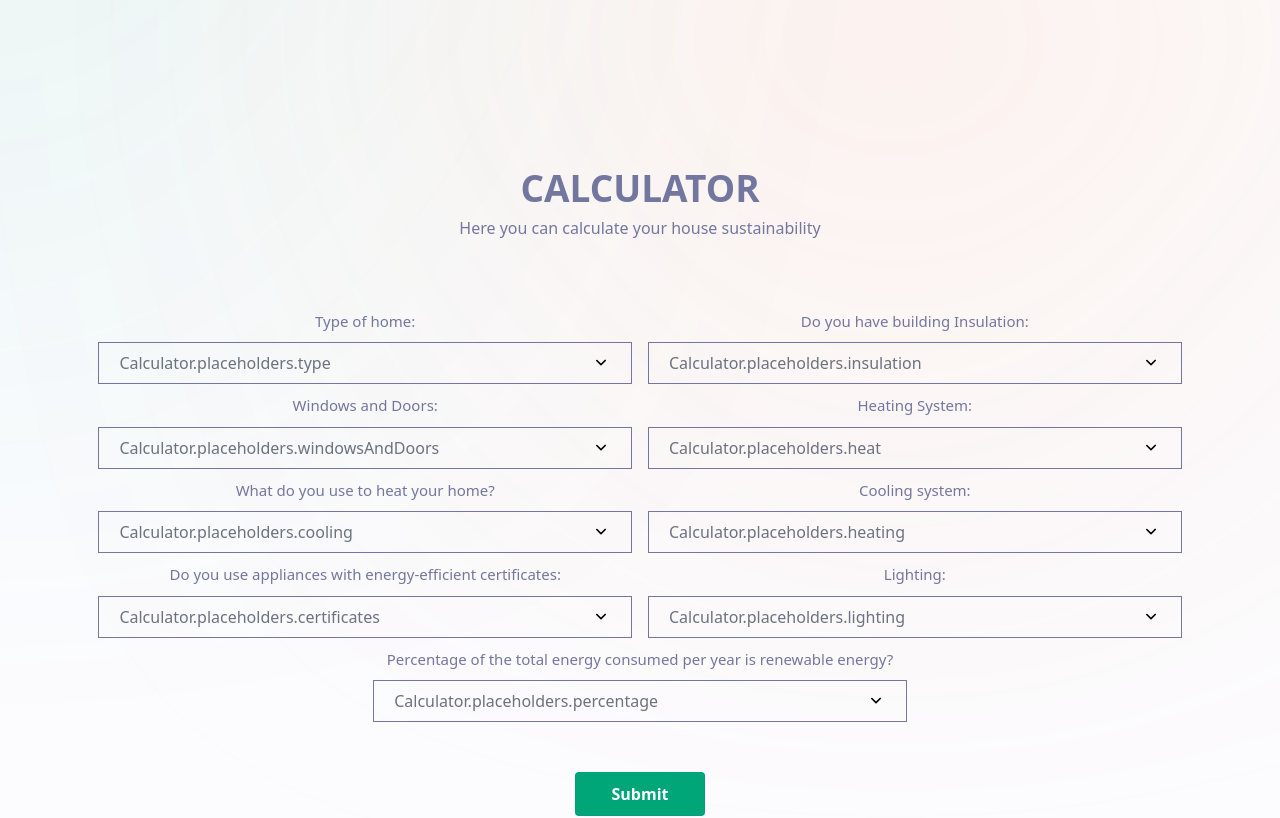
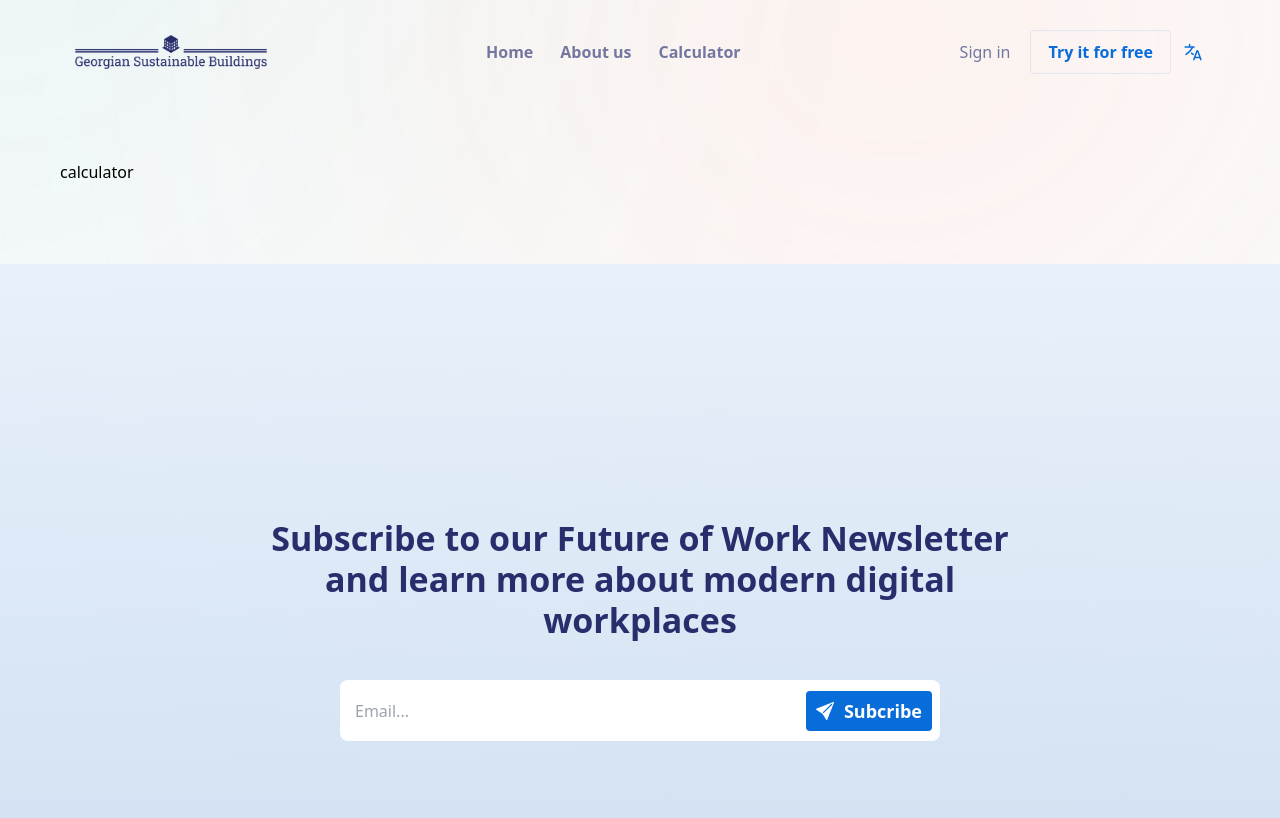
Before and after one commit to SabaKhubashvili/Georgian_Sustainable_Buildings, a Next.js app: page /en/calculator in a window 1280 px wide. Shown: the top 818 px of the page. Built offline with nearby package versions, Linux system fonts and the light colour scheme.

Commit message:
test: test N12

```diff
--- a/app/[locale]/calculator/page.tsx
+++ b/app/[locale]/calculator/page.tsx
@@ -4,24 +4,25 @@ import { Calculator } from "../components/Calculator/Calculator";
 import { useTranslations } from "next-intl";
 
 const Page = () => {
-  const calculatorT = useTranslations("Calculator");
-  const contentT = useTranslations("Calculator.content");
-  const errorT = useTranslations("Calculator.errors");
-  const placeholderT = useTranslations('Calculator.placeholders')
-  const keys = ['type','insulation','material','windowsAndDoors','heat','cooling','heating','certificates','lighting','percentage'] as const
-  const errorKeys = ['required']
+  // const calculatorT = useTranslations("Calculator");
+  // const contentT = useTranslations("Calculator.content");
+  // const errorT = useTranslations("Calculator.errors");
+  // const placeholderT = useTranslations('Calculator.placeholders')
+  // const keys = ['type','insulation','material','windowsAndDoors','heat','cooling','heating','certificates','lighting','percentage'] as const
+  // const errorKeys = ['required']
   return (
     <Container>
       <div className="pt-[130px]">
-        <h1 className="text-center font-bold text-[37px] text-lightPurple uppercase">
+        {/* <h1 className="text-center font-bold text-[37px] text-lightPurple uppercase">
           {calculatorT("name")}
-        </h1>
-         <p className="text-center text-lightPurple">{calculatorT("subTitle")}</p>
-         <Calculator
+        </h1> */}
+         {/* <p className="text-center text-lightPurple">{calculatorT("subTitle")}</p>  */}
+         {/* <Calculator
             content={keys.map(key=>contentT(key))}
             errors={errorKeys.map(key=>errorT(key))}
             placeholders={keys.map(key=>placeholderT(key))}
-          />
+          />  */}
+          calculator
       </div>
     </Container>
   );
--- a/app/[locale]/layout.tsx
+++ b/app/[locale]/layout.tsx
@@ -83,9 +83,9 @@ export default async function LocaleLayout({
             <RegisterModal/>
             <div className="bg-1" />
             <div className="bg-2" />
-              {/* <Navbar /> */}
+              <Navbar />
             <main>{children}</main>
-            {/* <Footer/> */}
+            <Footer/>
           </ClientOnly>
           saba
         </NextIntlClientProvider>
--- a/app/[locale]/page.tsx
+++ b/app/[locale]/page.tsx
@@ -1,19 +1,19 @@
 import { MainBanner } from "./components/Banners";
-import { useTranslations } from "next-intl";
 import { Container } from "./components/Container";
 import { AboutSustainability } from "./components/Sections/AbuotSustainability/AboutSustainability";
 import { AboutUs } from "./components/Sections/AboutUs/AboutUs";
 import { Portfolio } from "./components/Portfolio/Portfolio";
 
 export default function Home() {
-  const bannerT = useTranslations("Banner")
-  const AboutSustainabilityT = useTranslations("AboutSustainability")
-  const aboutUst = useTranslations("About_us")
-  const portfolioT = useTranslations("Portfolio")
+  // const bannerT = useTranslations("Banner")
+  // const AboutSustainabilityT = useTranslations("AboutSustainability")
+  // const aboutUst = useTranslations("About_us")
+  // const portfolioT = useTranslations("Portfolio")
 
   return (
     <main className="pt-[150px]">
-      <Container>
+      sabuka
+      {/* <Container>
         <MainBanner title={bannerT('Title')}
           description={bannerT('Description')}
           mainButtonLabel={bannerT('mainButtonLabel')}
@@ -38,7 +38,7 @@ export default function Home() {
       <Portfolio
         title={portfolioT('title')}
         description={portfolioT('description')}
-      />
+      /> */}
     </main>
   )
 }
```
